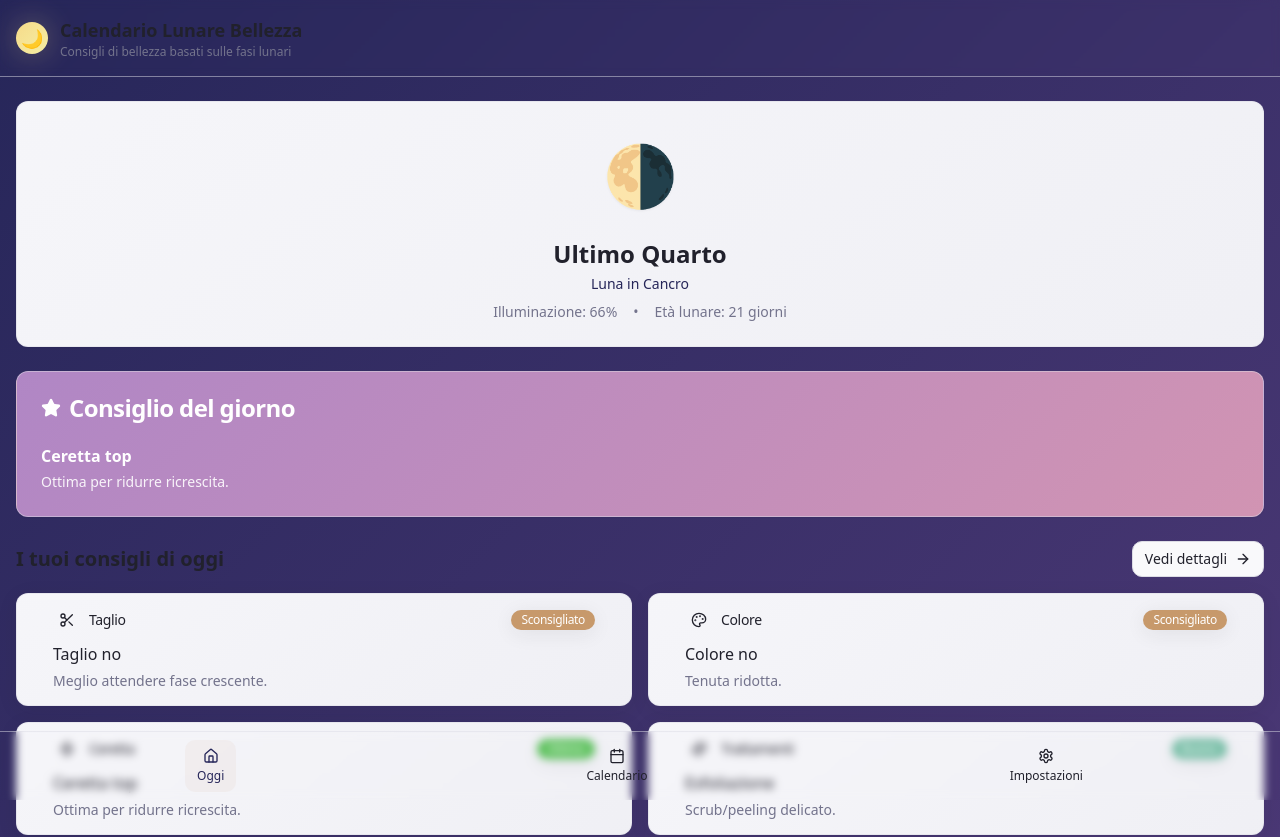
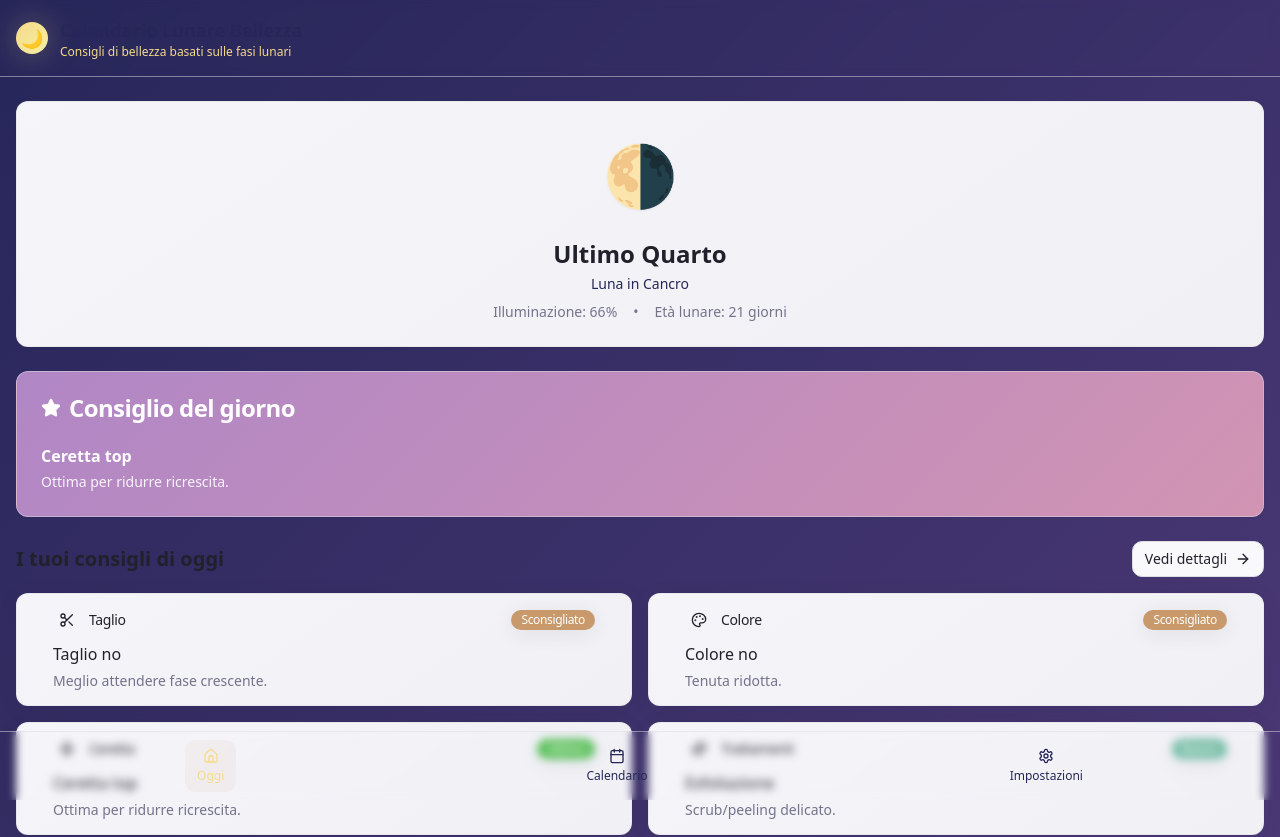
Before and after one commit to antoniobarile13/lunar-beauty-guide, a React (Vite) app: page / in a window 1280 px wide. Shown: the top 837 px of the page. Built offline with nearby package versions, Linux system fonts and the light colour scheme.

Commit message:
Fix calendar text contrast
Improve readability of text and icons on the purple background in the calendar view.

```diff
--- a/src/components/Layout.tsx
+++ b/src/components/Layout.tsx
@@ -23,7 +23,7 @@ export function Layout({ children }: LayoutProps) {
   return (
     <div className="min-h-screen bg-gradient-lunar">
       {/* Header */}
-      <header className="bg-gradient-card/50 backdrop-blur-sm border-b border-border/50 sticky top-0 z-50">
+      <header className="bg-gradient-card/80 backdrop-blur-sm border-b border-border/50 sticky top-0 z-50">
         <div className="container mx-auto px-4 py-4">
           <div className="flex items-center justify-between">
             <div className="flex items-center gap-3">
@@ -31,10 +31,10 @@ export function Layout({ children }: LayoutProps) {
                 🌙
               </div>
               <div>
-                <h1 className="text-lg font-semibold text-foreground">
+                <h1 className="text-lg font-semibold text-lunar-primary">
                   {t("app.title")}
                 </h1>
-                <p className="text-xs text-muted-foreground">
+                <p className="text-xs text-lunar-glow">
                   {t("app.subtitle")}
                 </p>
               </div>
@@ -49,7 +49,7 @@ export function Layout({ children }: LayoutProps) {
       </main>
 
       {/* Bottom Navigation */}
-      <nav className="fixed bottom-0 left-0 right-0 bg-gradient-card/90 backdrop-blur-sm border-t border-border/50">
+      <nav className="fixed bottom-0 left-0 right-0 bg-gradient-card/95 backdrop-blur-sm border-t border-border/50">
         <div className="container mx-auto px-4">
           <div className="flex items-center justify-around py-2">
             {navItems.map(({ path, icon: Icon, label }) => (
@@ -60,8 +60,8 @@ export function Layout({ children }: LayoutProps) {
                 onClick={() => navigate(path)}
                 className={cn(
                   "flex flex-col items-center gap-1 h-auto py-2 px-3",
-                  "transition-smooth hover:bg-accent/50",
-                  location.pathname === path && "text-lunar-primary bg-accent/30"
+                  "transition-smooth hover:bg-accent/50 text-lunar-primary",
+                  location.pathname === path && "text-lunar-glow bg-accent/30"
                 )}
               >
                 <Icon className="w-5 h-5" />
```
